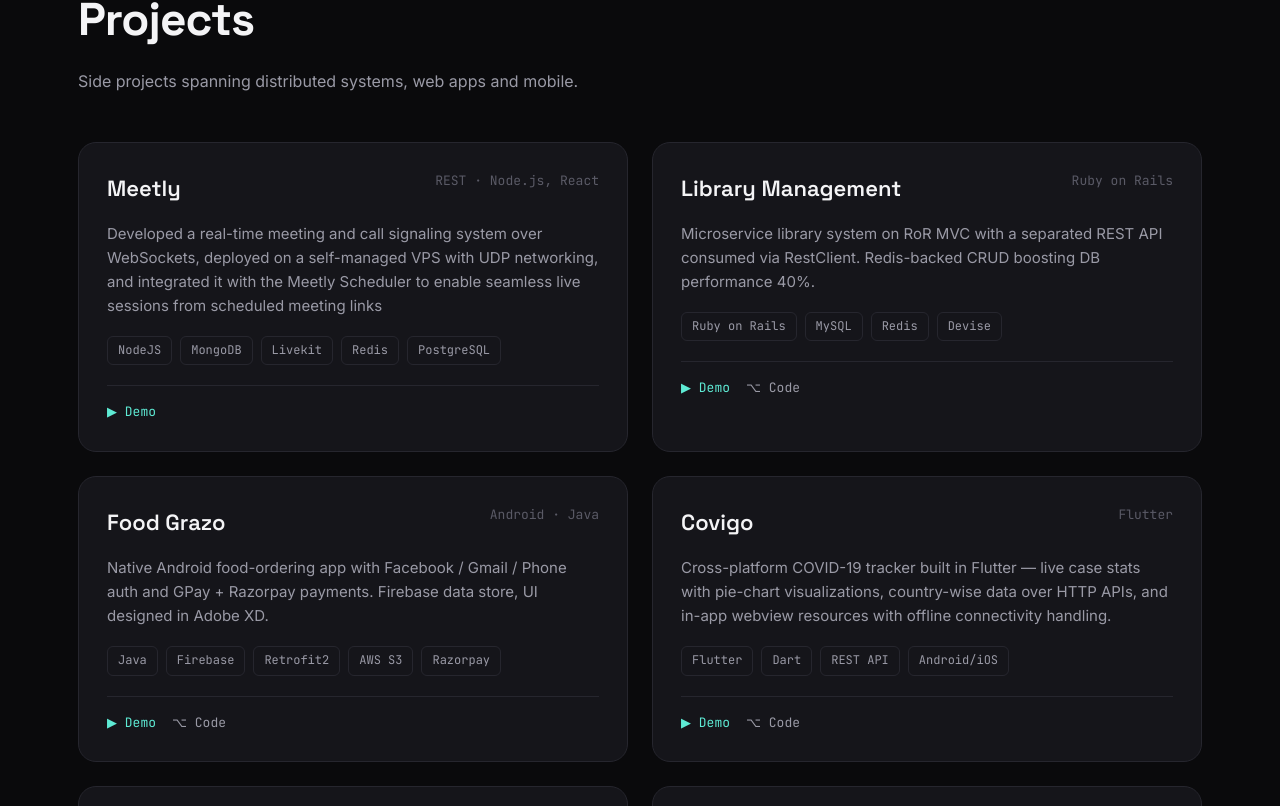
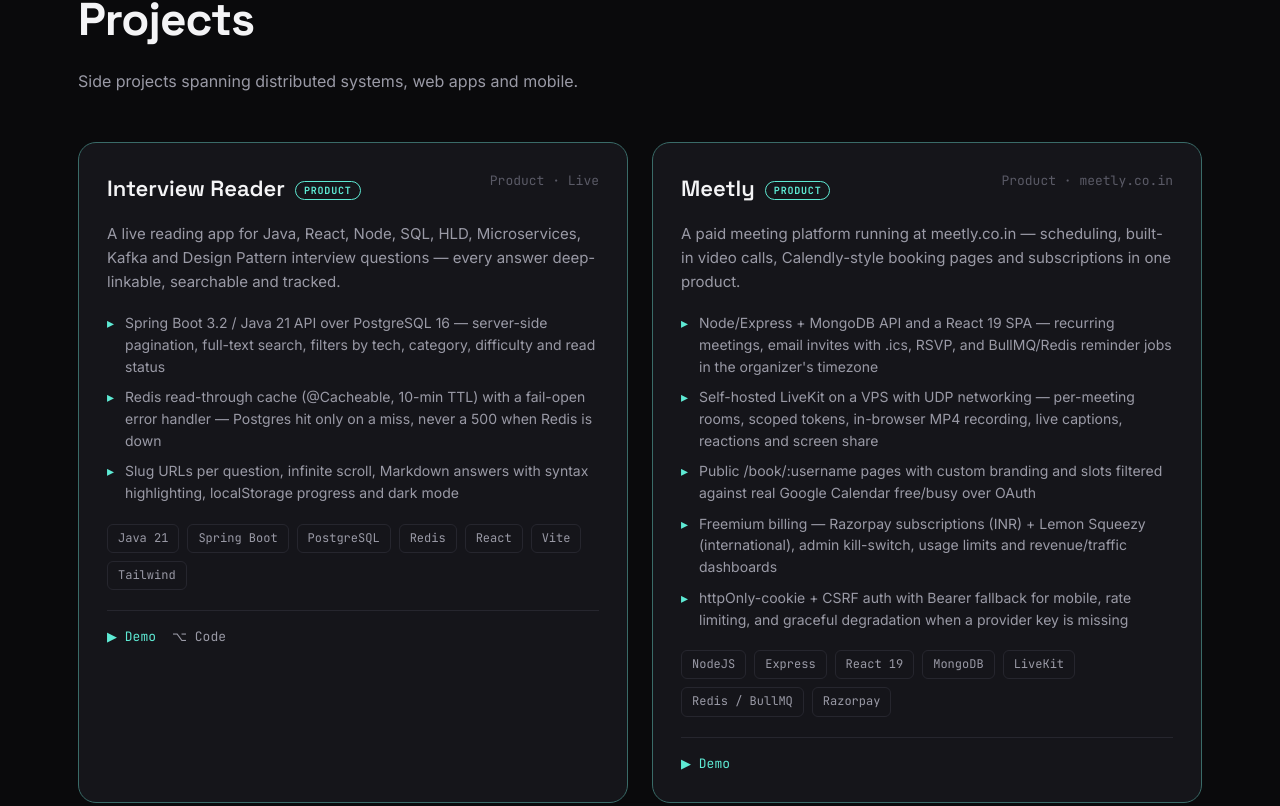
Before and after one commit to kaushikpuka1998/portfolio, a React (Vite) app: page / in a window 1280 px wide. Shown: the part 3074-3880 px from the top of the page. Built offline with nearby package versions, Linux system fonts and the light colour scheme.

Commit message:
New product details addition along with link and demo

```diff
--- a/src/components/Sections.jsx
+++ b/src/components/Sections.jsx
@@ -153,10 +153,14 @@ export function Projects() {
                     {[...projects]
                         .sort((a, b) => (b.demo ? 1 : 0) - (a.demo ? 1 : 0))
                         .map((p, i) => (
-                            <div className="card reveal" key={i}>
-                                <div className="card-top"><h3>{p.title}</h3><span className="card-ic">{p.badge}</span>
+                            <div className={'card reveal' + (p.product ? ' card-product' : '')} key={i}>
+                                <div className="card-top">
+                                    <h3>{p.title}{p.product && <span className="chip">PRODUCT</span>}</h3>
+                                    <span className="card-ic">{p.badge}</span>
                                 </div>
                                 <p>{p.desc}</p>
+                                {p.highlights &&
+                                    <ul className="card-hl">{p.highlights.map((h, j) => <li key={j}>{h}</li>)}</ul>}
                                 <div className="tags">{p.tags.map((t, j) => <span className="tag"
                                                                                   key={j}>{t}</span>)}</div>
                                 <div className="card-links">
--- a/src/data.js
+++ b/src/data.js
@@ -77,12 +77,34 @@ export const experience = [
 
 export const projects = [
     {
+        title: 'Interview Reader',
+        badge: 'Product · Live',
+        product: true,
+        desc: 'A live reading app for Java, React, Node, SQL, HLD, Microservices, Kafka and Design Pattern interview questions — every answer deep-linkable, searchable and tracked.',
+        highlights: [
+            'Spring Boot 3.2 / Java 21 API over PostgreSQL 16 — server-side pagination, full-text search, filters by tech, category, difficulty and read status',
+            'Redis read-through cache (@Cacheable, 10-min TTL) with a fail-open error handler — Postgres hit only on a miss, never a 500 when Redis is down',
+            'Slug URLs per question, infinite scroll, Markdown answers with syntax highlighting, localStorage progress and dark mode',
+        ],
+        tags: ['Java 21', 'Spring Boot', 'PostgreSQL', 'Redis', 'React', 'Vite', 'Tailwind'],
+        code: 'https://github.com/kaushikpuka1998/Java-React-Interview-dashboard',
+        demo: 'https://interviewreader.up.railway.app/',
+    },
+    {
         title: 'Meetly',
-        badge: 'REST · Node.js, React',
-        desc: 'Developed a real-time meeting and call signaling system over WebSockets, deployed on a self-managed VPS with UDP networking, and integrated it with the Meetly Scheduler to enable seamless live sessions from scheduled meeting links',
-        tags: ['NodeJS', 'MongoDB', 'Livekit', 'Redis', 'PostgreSQL'],
+        badge: 'Product · meetly.co.in',
+        product: true,
+        desc: 'A paid meeting platform running at meetly.co.in — scheduling, built-in video calls, Calendly-style booking pages and subscriptions in one product.',
+        highlights: [
+            'Node/Express + MongoDB API and a React 19 SPA — recurring meetings, email invites with .ics, RSVP, and BullMQ/Redis reminder jobs in the organizer\'s timezone',
+            'Self-hosted LiveKit on a VPS with UDP networking — per-meeting rooms, scoped tokens, in-browser MP4 recording, live captions, reactions and screen share',
+            'Public /book/:username pages with custom branding and slots filtered against real Google Calendar free/busy over OAuth',
+            'Freemium billing — Razorpay subscriptions (INR) + Lemon Squeezy (international), admin kill-switch, usage limits and revenue/traffic dashboards',
+            'httpOnly-cookie + CSRF auth with Bearer fallback for mobile, rate limiting, and graceful degradation when a provider key is missing',
+        ],
+        tags: ['NodeJS', 'Express', 'React 19', 'MongoDB', 'LiveKit', 'Redis / BullMQ', 'Razorpay'],
         code: '',
-        demo: 'https://frontend-production-8728.up.railway.app/',
+        demo: 'https://www.meetly.co.in',
     },
     {
         title: 'LinkMint',
--- a/src/styles.css
+++ b/src/styles.css
@@ -128,6 +128,11 @@ section{padding:88px 0;position:relative}
 .card h3{font-family:var(--display);font-size:22px;font-weight:600}
 .card-ic{font-family:var(--mono);font-size:13px;color:var(--ink-faint)}
 .card p{color:var(--ink-dim);font-size:15px;margin-bottom:18px}
+.card h3 .chip{font-family:var(--mono);font-size:10px;letter-spacing:.08em;color:var(--accent);border:1px solid var(--accent);border-radius:999px;padding:2px 8px;margin-left:10px;vertical-align:middle}
+.card-product{border-color:color-mix(in srgb,var(--accent) 35%,var(--line))}
+.card-hl{list-style:none;margin:0 0 20px;padding:0;display:grid;gap:9px}
+.card-hl li{position:relative;padding-left:18px;color:var(--ink-dim);font-size:14px;line-height:1.55}
+.card-hl li::before{content:"▸";position:absolute;left:0;color:var(--accent)}
 .tags{display:flex;flex-wrap:wrap;gap:8px;margin-bottom:20px}
 .tag{font-family:var(--mono);font-size:12px;color:var(--ink-dim);border:1px solid var(--line);padding:4px 10px;border-radius:6px}
 .card-links{display:flex;gap:16px;border-top:1px solid var(--line);padding-top:16px}
```
